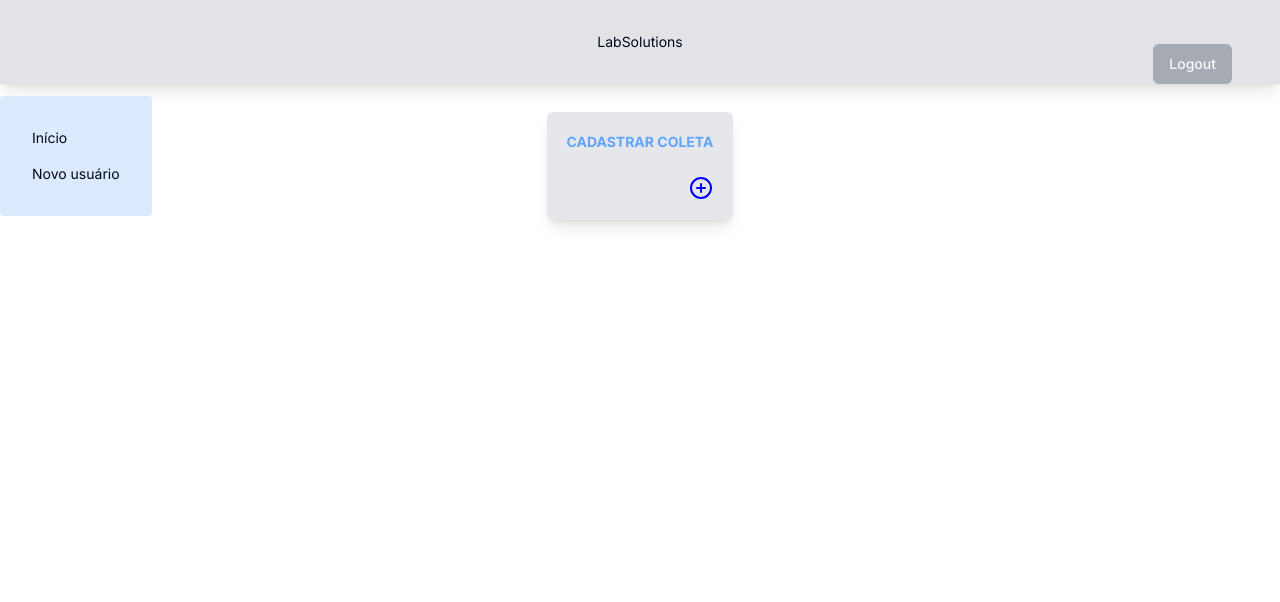
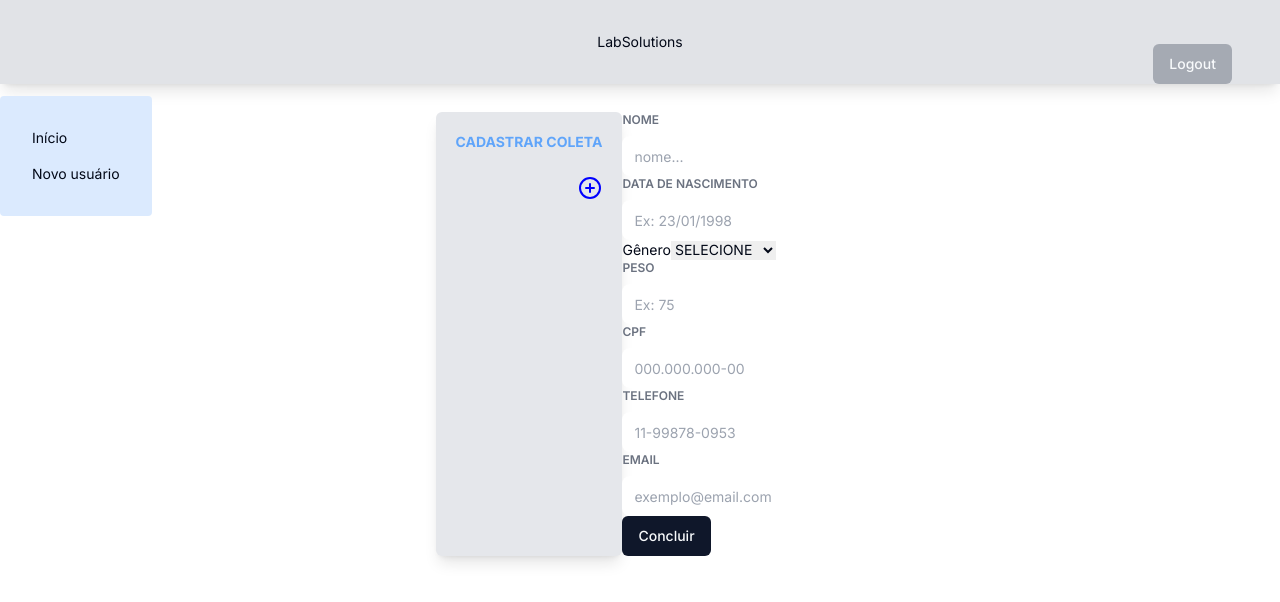
Before and after one commit to DouglasB834/lab_front, a Next.js app: page / in a window 1280 px wide. Shown: the top 602 px of the page. Built offline with nearby package versions, Linux system fonts and the light colour scheme.

Commit message:
feat: form to register pacient create

```diff
--- a/package.json
+++ b/package.json
@@ -19,6 +19,7 @@
     "next": "13.5.6",
     "react": "^18",
     "react-cookie": "^6.1.1",
+    "react-day-picker": "^8.9.1",
     "react-dom": "^18",
     "react-hook-form": "^7.47.0",
     "tailwind-merge": "^2.0.0",
--- a/src/app/(home)/page.tsx
+++ b/src/app/(home)/page.tsx
@@ -2,6 +2,7 @@
 import { MenuAdmin } from "@/components/aside/menuAdmin";
 import { CardMenu } from "@/components/card/cardMenu";
 
+import { CreatePacient } from "@/components/pacient/createPacient";
 import { useUserStore } from "../store/store";
 
 export default function Home() {
@@ -12,6 +13,7 @@ export default function Home() {
       <MenuAdmin />
       <main className="m-auto mt-20 max-w-6xl w-11/12 py-8 flex justify-center flex-wrap">
         <CardMenu />
+        <CreatePacient />
       </main>
     </>
   );
--- a/src/app/interfaces/pacient.interfaces.ts
+++ b/src/app/interfaces/pacient.interfaces.ts
@@ -1,6 +1,6 @@
 import { z } from "zod";
 
-const genreEnum = ["MASCULINO", "FEMININO"] as const;
+export const genreEnum = ["MASCULINO", "FEMININO"] as const;
 
 export const createPacientSchema = z.object({
   name: z.string().min(1, "o nome deve ser preenchido"),
--- /dev/null
+++ b/src/components/pacient/createPacient.tsx
@@ -0,0 +1,100 @@
+import {
+  PacientCreate,
+  createPacientSchema,
+  genreEnum,
+} from "@/app/interfaces/pacient.interfaces";
+import { zodResolver } from "@hookform/resolvers/zod";
+import React, { useState } from "react";
+import { useForm } from "react-hook-form";
+import { Input } from "../input/Input";
+import { Button } from "../ui/button";
+export const CreatePacient = () => {
+  const [date, setDate] = React.useState<Date | undefined>(new Date());
+  const [openCalendar, setOpenCalendar] = useState(false);
+  const {
+    register,
+    handleSubmit,
+    formState: { errors },
+  } = useForm<PacientCreate>({
+    resolver: zodResolver(createPacientSchema),
+    mode: "onChange",
+  });
+  //VALIDAR A DATA COM O COMPONENTE
+  //   let footer = <p>Please pick a day.</p>;
+  //   const toggleCalendar = (data: Date | undefined) => {
+  //     console.log(data);
+  //     setDate(data);
+  //     console.log(date);
+
+  //     setOpenCalendar(!openCalendar);
+  //   };
+  //   if (date) {
+  //     footer = <p>You picked {format(date, "PP")}.</p>;
+  //   }
+  return (
+    <form>
+      <Input
+        label="nome"
+        placeholder="nome..."
+        register={register("name")}
+        errorMsg={errors.name && errors.name.message}
+      />
+      {/* <button type="button" onClick={() => setOpenCalendar(!openCalendar)}>
+        Data de nascimento
+      </button>
+      {openCalendar && (
+        <Calendar
+          mode="single"
+          selected={date}
+          onSelect={(date) => toggleCalendar(date)}
+          className="rounded-md border"
+          captionLayout="dropdown"
+          footer={footer}
+          toYear={2023}
+        />
+      )} */}
+      <Input
+        label="data de nascimento"
+        placeholder="Ex: 23/01/1998"
+        register={register("data_nasc")}
+        errorMsg={errors.data_nasc && errors.data_nasc.message}
+      />
+      <label htmlFor="genre">Gênero</label>
+      <select {...register("genre")} id="genre">
+        <option value="">SELECIONE</option>
+        {genreEnum.map((genre) => {
+          return (
+            <option key={genre} value="genre">
+              {genre}
+            </option>
+          );
+        })}
+      </select>
+      <Input
+        label="peso"
+        placeholder="Ex: 75"
+        register={register("weigth")}
+        errorMsg={errors.weigth && errors.weigth.message}
+      />
+      <Input
+        label="cpf"
+        placeholder="000.000.000-00"
+        register={register("cpf")}
+        errorMsg={errors.cpf && errors.cpf.message}
+      />
+      <Input
+        label="telefone"
+        placeholder="11-99878-0953"
+        register={register("phone")}
+        errorMsg={errors.phone && errors.phone.message}
+      />
+      <Input
+        label="email"
+        placeholder="exemplo@email.com"
+        register={register("email")}
+        errorMsg={errors.email && errors.email.message}
+      />
+      <Button type="submit">Concluir</Button>
+    </form>
+  );
+};
--- /dev/null
+++ b/src/components/ui/calendar.tsx
@@ -0,0 +1,64 @@
+"use client"
+
+import * as React from "react"
+import { ChevronLeft, ChevronRight } from "lucide-react"
+import { DayPicker } from "react-day-picker"
+
+import { cn } from "@/lib/utils"
+import { buttonVariants } from "@/components/ui/button"
+
+export type CalendarProps = React.ComponentProps<typeof DayPicker>
+
+function Calendar({
+  className,
+  classNames,
+  showOutsideDays = true,
+  ...props
+}: CalendarProps) {
+  return (
+    <DayPicker
+      showOutsideDays={showOutsideDays}
+      className={cn("p-3", className)}
+      classNames={{
+        months: "flex flex-col sm:flex-row space-y-4 sm:space-x-4 sm:space-y-0",
+        month: "space-y-4",
+        caption: "flex justify-center pt-1 relative items-center",
+        caption_label: "text-sm font-medium",
+        nav: "space-x-1 flex items-center",
+        nav_button: cn(
+          buttonVariants({ variant: "outline" }),
+          "h-7 w-7 bg-transparent p-0 opacity-50 hover:opacity-100"
+        ),
+        nav_button_previous: "absolute left-1",
+        nav_button_next: "absolute right-1",
+        table: "w-full border-collapse space-y-1",
+        head_row: "flex",
+        head_cell:
+          "text-muted-foreground rounded-md w-9 font-normal text-[0.8rem]",
+        row: "flex w-full mt-2",
+        cell: "h-9 w-9 text-center text-sm p-0 relative [&:has([aria-selected])]:bg-accent first:[&:has([aria-selected])]:rounded-l-md last:[&:has([aria-selected])]:rounded-r-md focus-within:relative focus-within:z-20",
+        day: cn(
+          buttonVariants({ variant: "ghost" }),
+          "h-9 w-9 p-0 font-normal aria-selected:opacity-100"
+        ),
+        day_selected:
+          "bg-primary text-primary-foreground hover:bg-primary hover:text-primary-foreground focus:bg-primary focus:text-primary-foreground",
+        day_today: "bg-accent text-accent-foreground",
+        day_outside: "text-muted-foreground opacity-50",
+        day_disabled: "text-muted-foreground opacity-50",
+        day_range_middle:
+          "aria-selected:bg-accent aria-selected:text-accent-foreground",
+        day_hidden: "invisible",
+        ...classNames,
+      }}
+      components={{
+        IconLeft: ({ ...props }) => <ChevronLeft className="h-4 w-4" />,
+        IconRight: ({ ...props }) => <ChevronRight className="h-4 w-4" />,
+      }}
+      {...props}
+    />
+  )
+}
+Calendar.displayName = "Calendar"
+
+export { Calendar }
--- a/src/middleware.ts
+++ b/src/middleware.ts
@@ -1,5 +1,4 @@
 import { NextRequest, NextResponse } from "next/server";
-import Cookie from "js-cookie";
 
 export default function middleware(req: NextRequest) {
   const userName = req.cookies.get("user")?.value;
```
Also changed, not shown: 1 other file (tests, documents, lock files or other folders).
